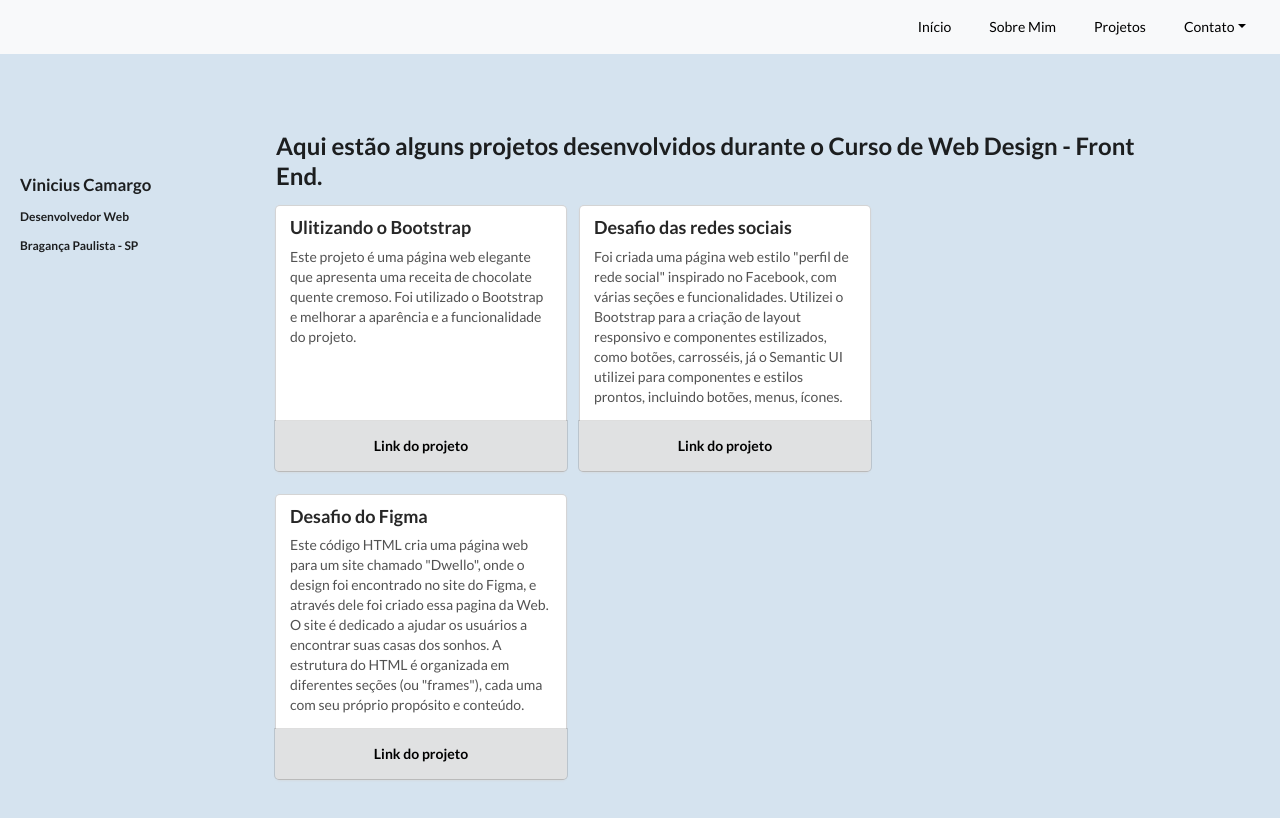
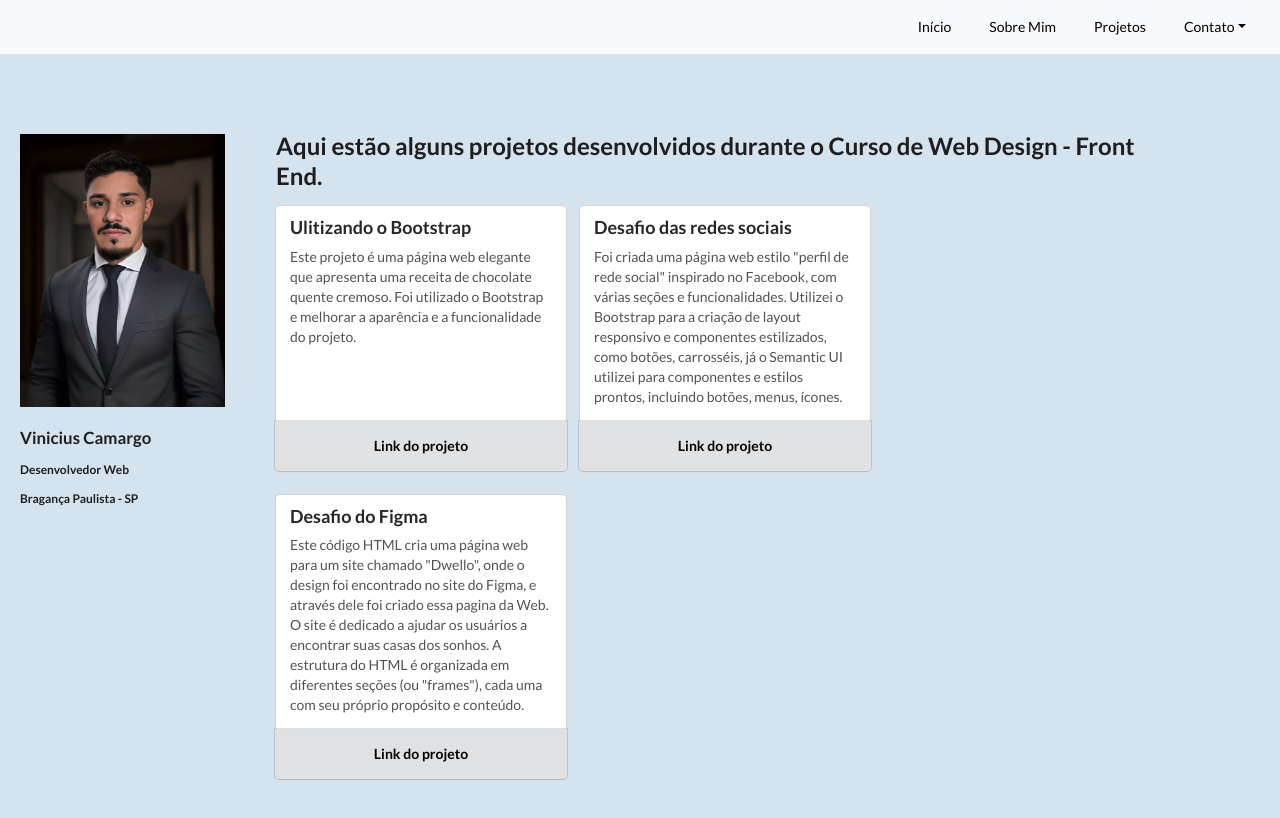
Before and after one commit to Viniciuscamargo-dot/Vinicius-M-Camargo-portifolio, a plain HTML site: page projetos.html in a window 1280 px wide. Drawn offline with nearby package versions, Linux system fonts and the light colour scheme.

Commit message:
Update projetos.html

```diff
--- a/projetos.html
+++ b/projetos.html
@@ -47,7 +47,7 @@
         <br><br><br><br>
         <div class="total">
             <div class="social">
-              <img src="img/terno.jpeg" alt=""><br> <br>
+              <img src="terno.jpeg" alt=""><br> <br>
                 <h1>Vinicius Camargo</h1>
                 <p>Desenvolvedor Web</p>
                 <p>Bragança Paulista - SP </p>
```
